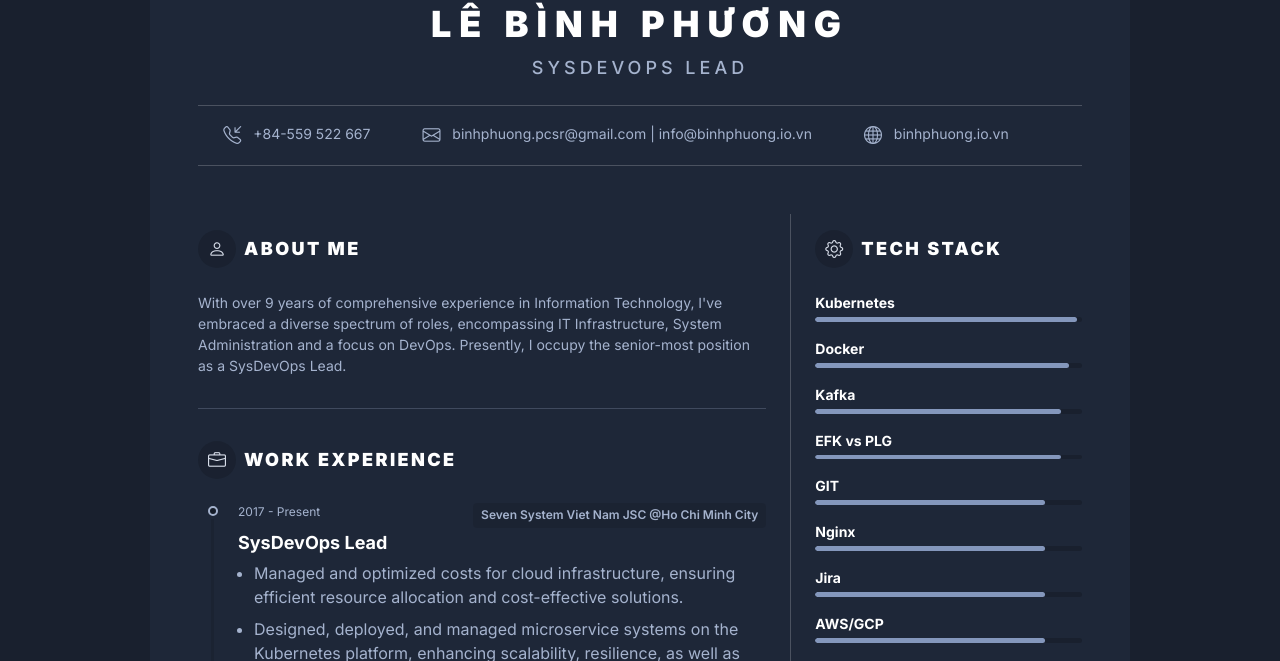
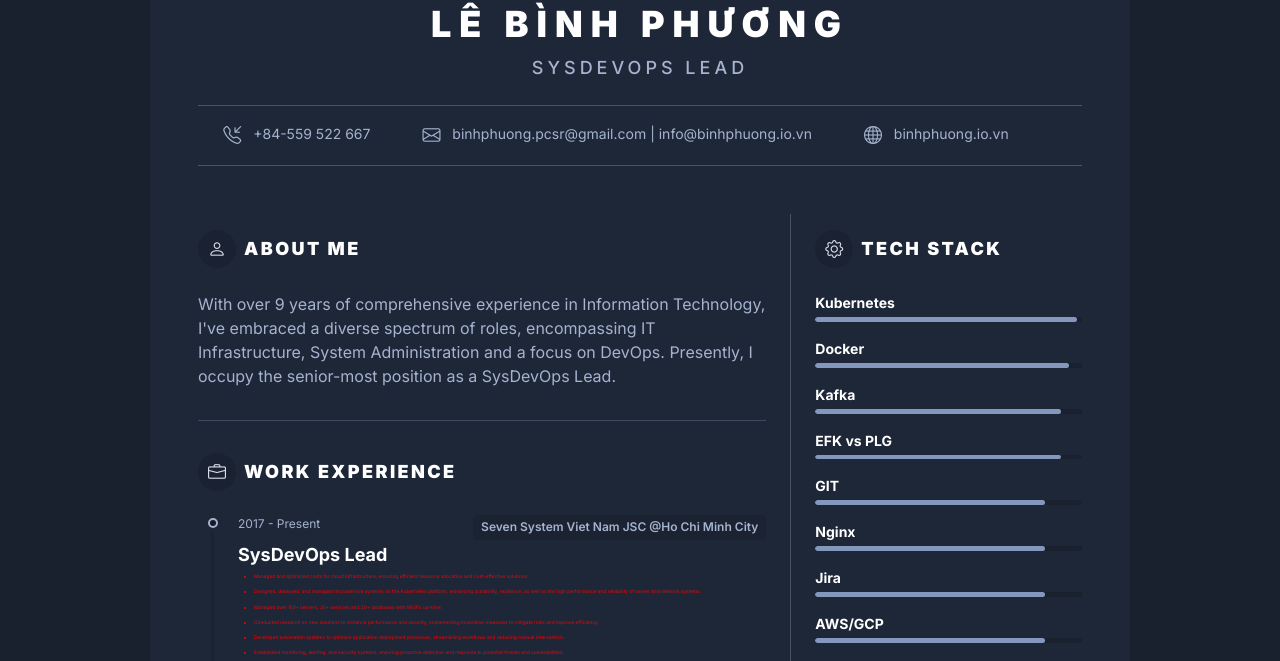
Before and after one commit to BinhPhuongIT/binhphuongit.github.io, a plain HTML site: page index.html in a window 1280 px wide. Shown: the part 238-899 px from the top of the page. Drawn offline with nearby package versions, Linux system fonts and the light colour scheme; files that its build step writes are made by us from their sources.

Commit message:
update resume-timeline-list

```diff
--- a/assets/scss/theme/_resume.scss
+++ b/assets/scss/theme/_resume.scss
@@ -65,9 +65,9 @@
 	color: $theme-text-color-primary;
 }
 
-.resume-summary-desc {
-	font-size: 0.875rem;
-}
+// .resume-summary-desc {
+// 	font-size: 0.875rem;
+// }
 
 .resume-contact {
 	border-top: 1px solid rgba(256, 256, 256, 0.2);
@@ -132,6 +132,8 @@
 	li {
 		margin-bottom: 0.5rem;
 	}
+	font-size: 0.3rem;
+    color: #f00404;
 }
 
 .resume-degree {
--- a/index.html
+++ b/index.html
@@ -7,8 +7,8 @@
 	<meta charset="utf-8">
 	<meta http-equiv="X-UA-Compatible" content="IE=edge">
 	<meta name="viewport" content="width=device-width, initial-scale=1.0">
-	<meta name="description" content="Profolio Bootstrap 5 Template">
-	<meta name="author" content="Xiaoying Riley at 3rd Wave Media">
+	<meta name="description" content="Profolio Bootstrap">
+	<meta name="author" content="Le Binh Phuong">
 	<link rel="shortcut icon" href="favicon.ico">
 
 	<!-- Google Fonts -->
```
